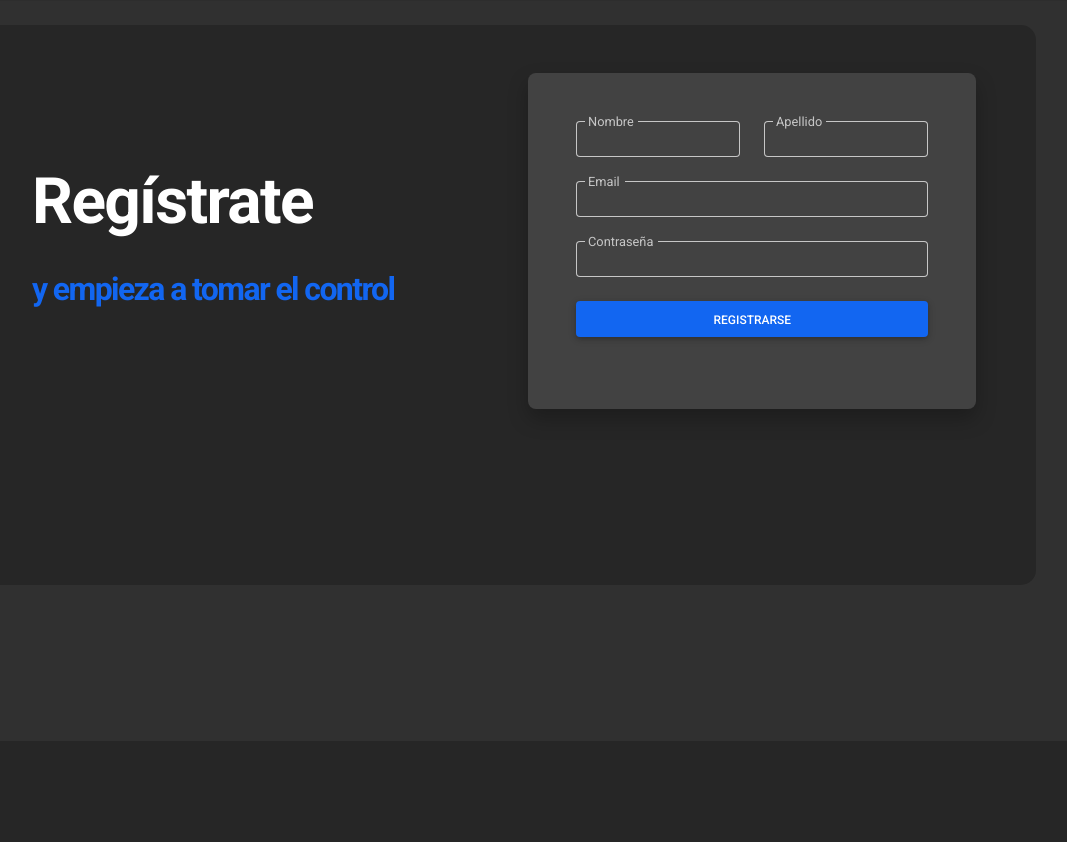
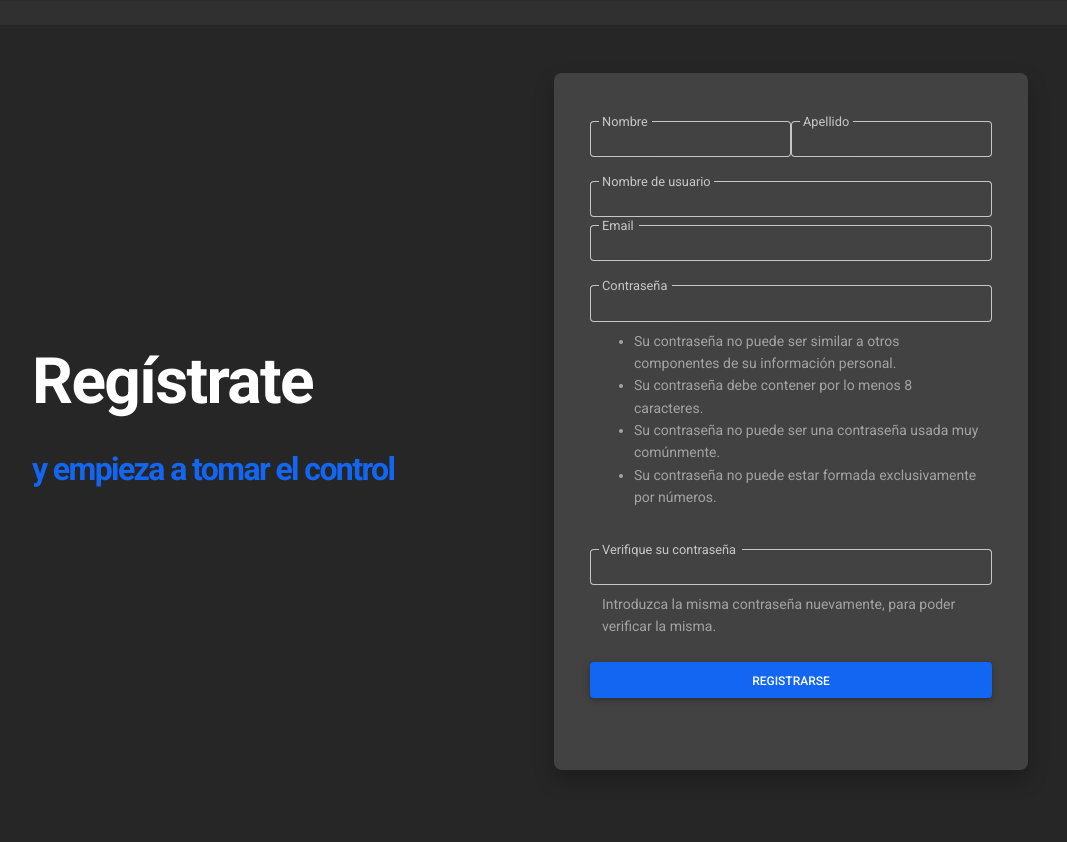
Before and after one commit to mateocalvi/proyecto_final_, a Django app: template project/app1/templates/forms/login/sign_in.html in a window 1280 px wide. Shown: the part 59-901 px from the top of the page, without its empty margins (110-1177 px from the left). Before the commit the page ends 468 px from the top, so only its background shows below. Run offline with Django 4.2, Linux system fonts and the light colour scheme; the template is opened without the code that fills it: values that come from a table or form of the project are taken from there, others are empty.

Commit message:
avance (varios cambios) 4:35 21/6

```diff
--- a/project/app1/admin.py
+++ b/project/app1/admin.py
@@ -1,7 +1,7 @@
 from django.contrib import admin
-from app1.models import User, Movie
+from app1.models import Usuario, Movie
 
 # Register your models here.
 
-admin.site.register(User)
+admin.site.register(Usuario)
 admin.site.register(Movie)
--- a/project/app1/forms.py
+++ b/project/app1/forms.py
@@ -3,14 +3,33 @@ from django.forms import ModelForm
 from django.contrib.auth.forms import UserCreationForm, UserChangeForm
 from django.contrib.auth.models import User
 
-from app1.models import Avatar
+from app1.models import Avatar, Usuario
 
-class UserRegisterForm(UserCreationForm):
-    nombre = forms.CharField(label='Nombre', min_length=2)
-    apellido = forms.CharField(label="Apellido", min_length=2)
+# class UserRegisterForm(UserCreationForm):
+#     nombre = forms.CharField(label='Nombre', min_length=2)
+#     apellido = forms.CharField(label="Apellido", min_length=2)
+#     email = forms.EmailField(label='Correo electrónico')
+#     password1 = forms.CharField(label='Contraseña', widget=forms.PasswordInput)
+#     password2 = forms.CharField(label='Repetir la contraseña', widget=forms.PasswordInput)
+
+
+class SignUpForm(UserCreationForm):
+    first_name = forms.CharField(label='Nombre', min_length=2)
+    last_name = forms.CharField(label="Apellido", min_length=2)
+    username = forms.CharField(label='Nombre de usuario', min_length=5, max_length=16)
     email = forms.EmailField(label='Correo electrónico')
-    contrasena = forms.CharField(label='Contraseña', widget=forms.PasswordInput)
-    contrasena2 = forms.CharField(label='Repetir la contraseña', widget=forms.PasswordInput)
+    password1: forms.Field(label='Contraseña', widget=forms.PasswordInput)
+    password2: forms.Field(label='Repetir la contraseña', widget=forms.PasswordInput)
+    class Meta:
+        model = User
+        fields = [
+            'first_name',
+            'last_name',
+            'username',
+            'email',
+            'password1',
+            'password2',
+            ]
 
 
 class UserEditForm(UserChangeForm):
--- a/project/app1/templates/forms/login/sign_in.html
+++ b/project/app1/templates/forms/login/sign_in.html
@@ -1,12 +1,13 @@
 {% extends 'index.html' %}
 {% block Content %}
+{% load i18n %}
   <div id="preview" class="d-flex">
     <div>
       <div data-draggable="true" class="bg-dark justify-content-center" style="position: relative; border-radius: 15px;" draggable="false">
         <!---->
         <!---->
         <section draggable="false" class="overflow-hidden pt-0 align-self-center" data-v-271253ee="">
-          <section class="mb-10">
+          <section class="mb-4">
             <!-- Jumbotron -->
             <div class="px-4 py-5 px-md-5 text-center text-lg-start">
               <div class="container">
@@ -24,54 +25,84 @@
                     <div class="card">
                       <div class="card-body py-5 px-md-5">
                         <!-- FORMULARIO -->
-                        <form method="POST"> {% csrf_token %}
+                        <form method="POST" action="."> {% csrf_token %}
                           <!-- 2 column grid layout with text inputs for the first and last names -->
-                          <div class="row">
-                            <div class="col-md-6 mb-4">
-                              <div class="form-outline">
-                                <input type="text" id="form3Example1" class="form-control active"/>
-                                <label class="form-label" for="form3Example1" style="margin-left: 0px">Nombre</label>
+                            <div class="row">
+                              <div class="col-md-6 form-outline mb-4">
+                                <input type="text" id="{{ form.first_name.id_for_label }}" class="form-control active" required value="{% if form.first_name.value %}{{ form.first_name.value }}{% endif %}"/>
+                                <label class="form-label" for="{{form.first_name.id_for_label}}" style="margin-left: 0px">Nombre</label>
                                 <div class="form-notch">
                                   <div class="form-notch-leading" style="width: 9px"></div>
                                   <div class="form-notch-middle" style="width: 52.8px"></div>
                                   <div class="form-notch-trailing"></div>
                                 </div>
                               </div>
-                            </div>
-                            <div class="col-md-6 mb-4">
-                              <div class="form-outline">
-                                <input type="text" id="form3Example2" class="form-control active"/>
-                                <label class="form-label" for="form3Example2" style="margin-left: 0px">Apellido</label>
+                              <div class="col-md-6 form-outline mb-4">
+                                <input type="text" id="{{ form.last_name.id_for_label }}" class="form-control active" required value="{% if form.last_name.value %}{{ form.last_name.value }}{% endif %}"/>
+                                <label class="form-label" for="{{form.last_name.id_for_label}}" style="margin-left: 0px">Apellido</label>
                                 <div class="form-notch">
                                   <div class="form-notch-leading" style="width: 9px"></div>
-                                  <div class="form-notch-middle" style="width: 53px"></div>
+                                  <div class="form-notch-middle" style="width: 52.8px"></div>
                                   <div class="form-notch-trailing"></div>
                                 </div>
                               </div>
+                          <div class="form-outline mb-2" >
+                            {{ form.username.errors }}
+                            <input type="text" id="{{ form.username.id_for_label }}" class="form-control active" required value="{% if form.username.value %}{{ form.username.value }}{% endif %}"/>
+                            <label class="form-label" for="{{form.username.id_for_label}}" style="margin-left: 0px">Nombre de usuario</label>
+                            <div class="form-notch">
+                              <div class="form-notch-leading" style="width: 9px"></div>
+                              <div class="form-notch-middle" style="width: 114.8px"></div>
+                              <div class="form-notch-trailing"></div>
                             </div>
                           </div>
+                          {% if form.username.help_text %}
+                          <small class="text-muted mb-4">{{ form.username.help_text }}</small>
+                          {% endif %}
                           <!-- Email input -->
-                          <div class="form-outline mb-4">
-                            <input type="email" id="form3Example3" class="form-control active"/>
-                            <label class="form-label" for="form3Example3" style="margin-left: 0px">Email</label>
+                          <div class="form-outline {% if form.email.help_text %}mb-2{% else %}mb-4{% endif %}">
+                            {{ form.email.errors }}
+                            <input type="text" id="{{ form.email.id_for_label }}" class="form-control active" required value="{% if form.email.value %}{{ form.email.value }}{% endif %} "/>
+                            <label class="form-label" for="{{form.email.id_for_label}}" style="margin-left: 0px">Email</label>
                             <div class="form-notch">
                               <div class="form-notch-leading" style="width: 9px"></div>
                               <div class="form-notch-middle" style="width: 40px"></div>
                               <div class="form-notch-trailing"></div>
                             </div>
                           </div>
+                          {% if form.email.help_text %}
+                          <small class="text-muted mb-4">{{ form.email.help_text }}</small>
+                          {% endif %}
                           <!-- Password input -->
-                          <div class="form-outline mb-4">
-                            <input type="password" id="form3Example4" class="form-control active" autocompleted=""/>
-                            <label class="form-label" for="form3Example4" style="margin-left: 0px">Contraseña</label>
+                          <div class="form-outline mb-2">
+                            {{ form.password.errors }}
+                            <input type="text" id="{{ form.password1.id_for_label }}" class="form-control active" required value="{% if form.password1.value %}{{ form.password1.value }}{% endif %} "/>
+                            <label class="form-label" for="{{form.password1.id_for_label}}" style="margin-left: 0px">Contraseña</label>
                             <div class="form-notch">
                               <div class="form-notch-leading" style="width: 9px"></div>
                               <div class="form-notch-middle" style="width: 72.8px"></div>
                               <div class="form-notch-trailing"></div>
                             </div>
                           </div>
+                          {% if form.password1.help_text %}
+                          <small class="text-muted mb-4">{{ form.password1.help_text }}</small>
+                          {% endif %}
+                          <!-- Second Password input -->
+                          <div class="form-outline mb-2">
+                            <input type="text" id="{{ form.password2.id_for_label }}" class="form-control active" required{ value="{% if form.password2.value %}{{ form.password2.value }}{% endif %} "/>
+                            <label class="form-label" for="{{form.password2.id_for_label}}" style="margin-left: 0px">Verifique su contraseña</label>
+                            <div class="form-notch">
+                              <div class="form-notch-leading" style="width: 9px"></div>
+                              <div class="form-notch-middle" style="width: 142.8px"></div>
+                              <div class="form-notch-trailing"></div>
+                            </div>
+                          </div>
+                          {% if form.password2.help_text %}
+                          <small class="text-muted mb-4">{{ form.password2.help_text }}</small>
+                          {% endif %}
                           <!-- Submit button -->
                           <button type="submit" class="btn btn-primary btn-block mb-4" aria-controls="#" >Registrarse</button>
+                        </div>
                         </form>
                       </div>
                     </div>
--- a/project/app1/templates/index.html
+++ b/project/app1/templates/index.html
@@ -58,7 +58,7 @@
           <!-- Collapsible wrapper -->
           <!-- Right elements -->
           <div class="d-flex align-items-center">
-            <a type="button" class="btn btn-link px-3 mb-1 me-2" href="{% url 'signin' %}" aria-controls="#picker-editor" style="min-width: auto;">Registrarse</a>
+            <a type="button" class="btn btn-link px-3 mb-1 me-2" href="{% url 'signup' %}" aria-controls="#picker-editor" style="min-width: auto;">Registrarse</a>
             <a type="button" class="btn btn-primary mb-1 me-lg-3" href="{% url 'login' %}" aria-controls="#picker-editor" style="min-width: auto;">Iniciar Sesión<i class="fas fa-sign-in-alt p-1"></i></a>
           </div>
           <!-- Right elements -->
--- a/project/app1/templates/landing_page.html
+++ b/project/app1/templates/landing_page.html
@@ -28,9 +28,10 @@
 
         <!---->
       </div>
-      <div id="intro" class="bg-image vh-100 shadow-1-strong">
+      <div id="intro" class="bg-image vh-100 shadow-1-strong" style="position: fixed; z-index: -99; width: 100%; height: 100%">
         <video style="min-width: 100%; min-height: 100%; max-width: 75%;" playsinline autoplay muted loop>
-          <source class="h-100 w-100" src="{% static 'video\Film_Reel.mp4' %}" type="video/mp4" />
+          <source class="h-100 w-100" src="{% static 'video/Film_Reel.mp4' %}" type="video/mp4" />
+          </div>
         </video>
         <div class="mask d-flex" style="background: linear-gradient(45deg, rgba(29, 236, 197, 0.7), rgba(91, 14, 214, 0.7) 75%);">
           <!---->
--- a/project/app1/urls.py
+++ b/project/app1/urls.py
@@ -5,6 +5,6 @@ urlpatterns = [
     # path('', httpResponse, name='httpResponse'),
     path('',landing_page, name='landing_page'),
     path('main/', main_page, name='main_page'),
-    path('signin/', sign_in, name='signin'),
+    path('signup/', signup, name='signup'),
     path('login/', login, name='login'),
 ]
```
Also changed, not shown: project/app1/models.py (+9 -6 lines), project/app1/views.py (+48 -39 lines), project/app1/migrations/0001_initial.py, project/app1/migrations/0002_user_thumbnail_avatar.py (deleted), project/db.sqlite3.
